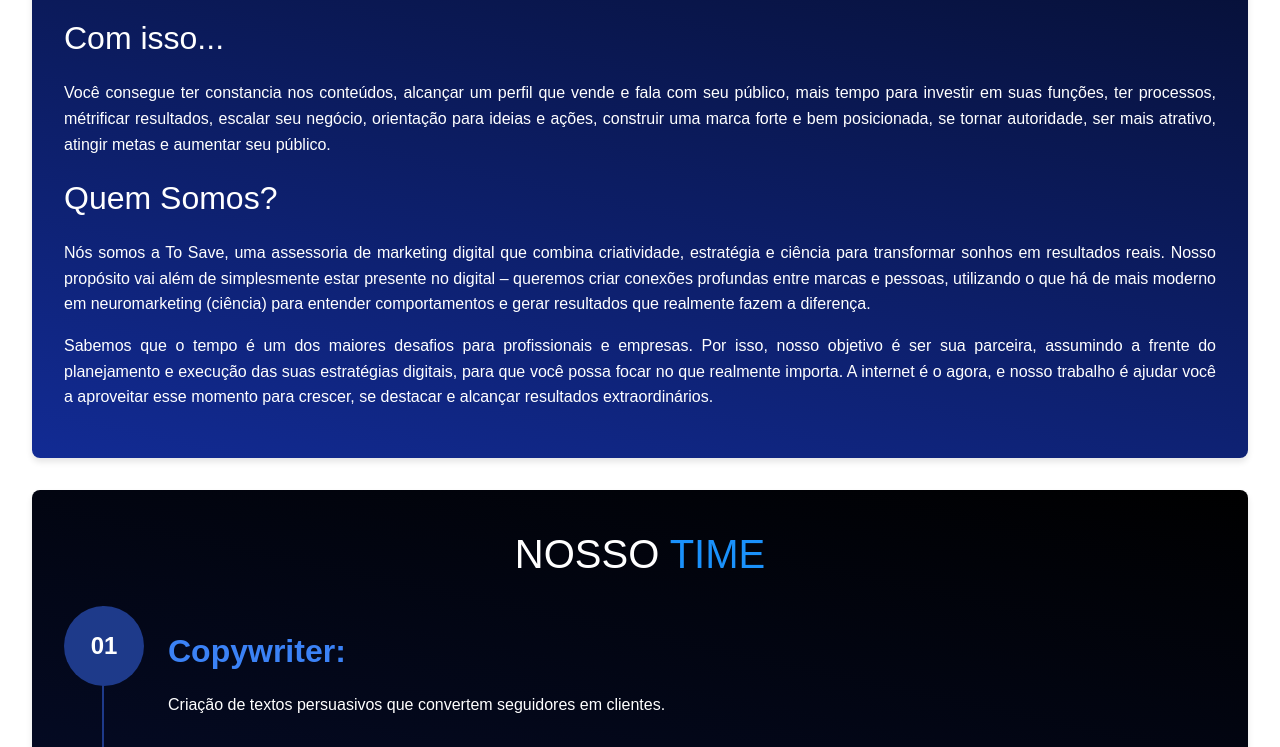
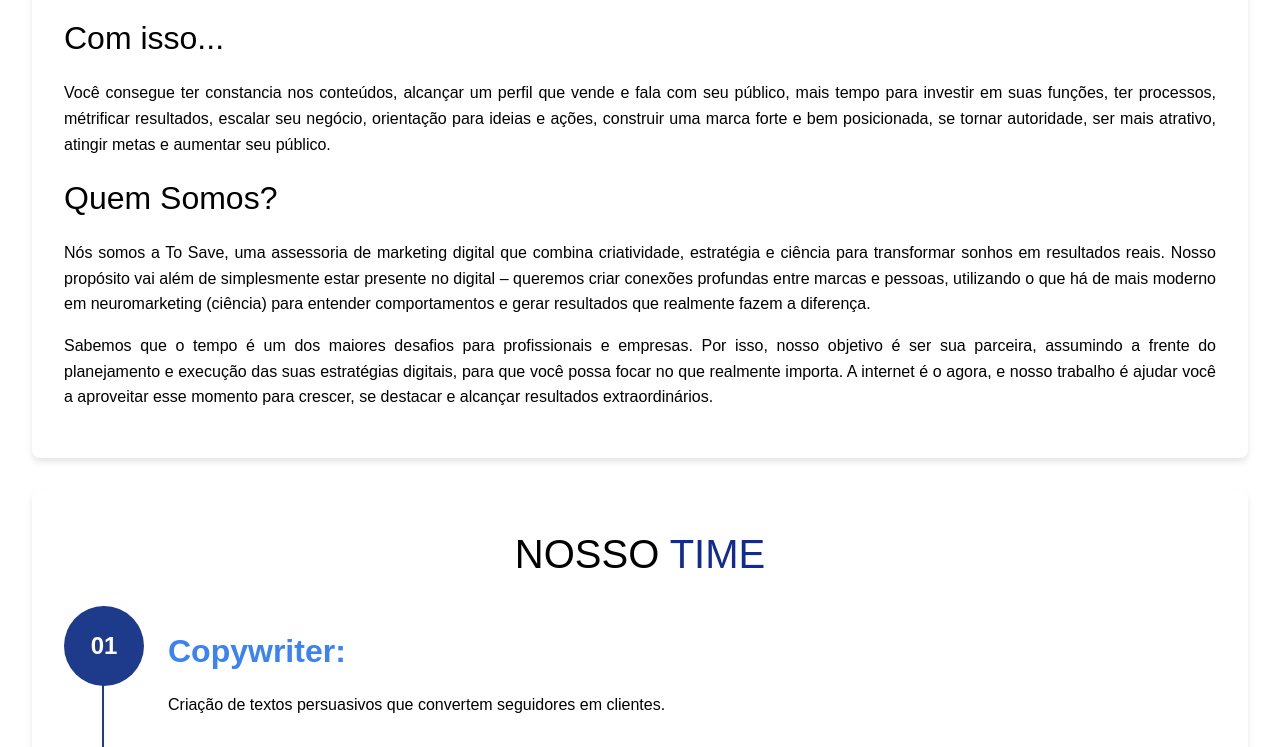
Before and after one commit to simonebatista23/projeto-to-save, a plain HTML site: page index.html in a window 1280 px wide. Shown: the part 1413-2160 px from the top of the page. Drawn offline with nearby package versions, Linux system fonts and the light colour scheme.

Commit message:
atualizado

```diff
--- a/style.css
+++ b/style.css
@@ -19,7 +19,7 @@ ul {
 body {
     font-family: Arial, sans-serif;
     line-height: 1.6;
-    color: #333;
+    color: #000;
     /* background: linear-gradient(88deg, #000000, #122b94); */
 }
 
@@ -108,19 +108,19 @@ body {
 
 .product-card h1 {
     font-size: 2.5rem;
-    color: #1a91fb;
+    color: #122b94;
     text-align: center;
     margin-bottom: 20px;
 }
 
 .textos-apresentacao h2 {
     font-size: 2.5rem;
-    color: #fff;
+    /* color: #fff; */
 }
 
 .textos-apresentacao p {
     text-align: justify;
-    color: #fff;
+    /* color: #fff; */
     margin-bottom: 22px;
 }
 
@@ -129,8 +129,8 @@ body {
 }
 
 .product-card {
-    background: linear-gradient(192deg, #000000, #122b94);
-    ;
+    /* background: linear-gradient(192deg, #000000, #122b94);
+    ; */
     border-radius: 8px;
     box-shadow: 0 4px 6px rgba(0, 0, 0, 0.1);
     padding: 2rem;
@@ -314,7 +314,7 @@ cite {
 
 
 .header-nosso {
-    color: var(--white);
+    color: var(--black);
 }
 
 .header-time {
@@ -370,7 +370,7 @@ cite {
 }
 
 .timeline-description {
-    color: var(--white);
+    /* color: var(--white); */
     line-height: 1.5;
 }
 
```
